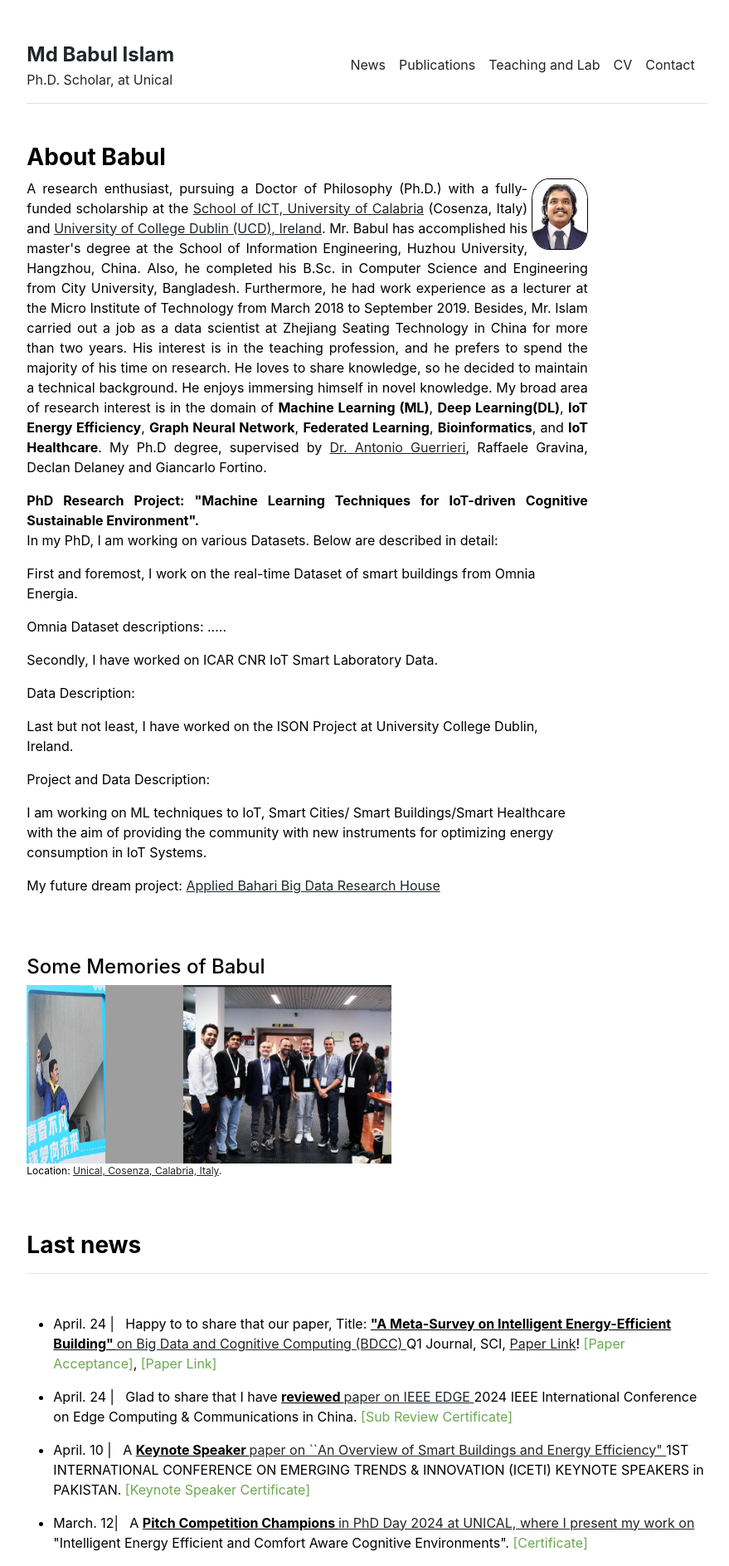
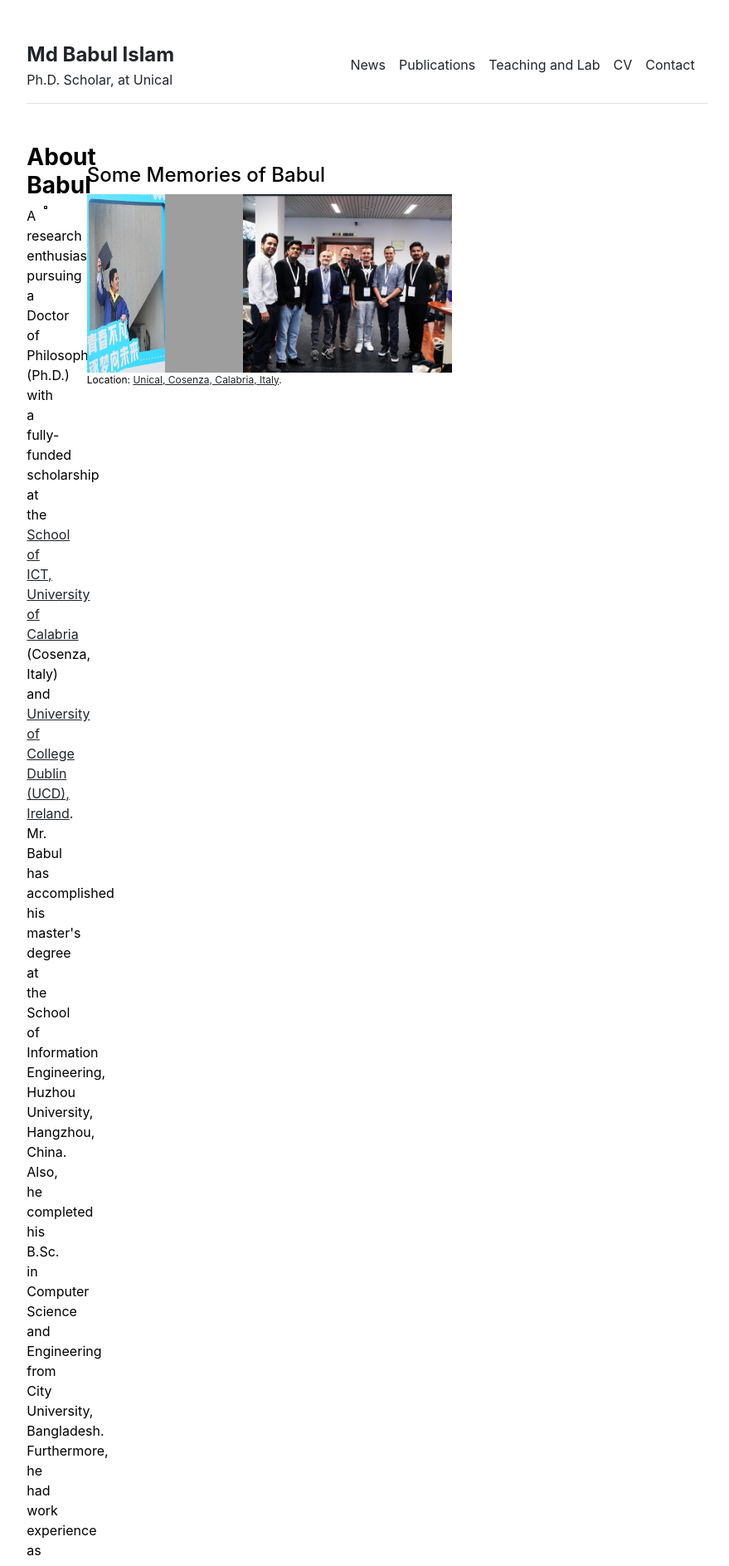
Before and after one commit to babulcseian/babulcseian.github.io, a Jekyll site: the page built from index.md, in a window 1280 px wide. Shown: the top 1887 px of the page at 83% size, without its empty margins (197-1076 px from the left). Built offline with Jekyll 4.4.1, drawn with Linux system fonts in a browser that asks for light colours; a style sheet for code colours, icons or effects is not loaded.

Commit message:
Update home.html

```diff
--- a/_layouts/home.html
+++ b/_layouts/home.html
@@ -3,10 +3,10 @@
 ---
 
 <div class="row g-5 mb-5">
-  <div class="col-md-10">
+  <div class="col-md-1">
     <h3 class="fw-bold">About Babul</h3>
 
-<img src="{{ site.github.url }}/assets/img/Md Babul Islam - 2 .jpeg" alt="Home" width="10%" width="20" title="MSc Graduation" style="float:right; margin-left:5px; margin-bottom:1px; border: solid black 1px; padding=2px; border-radius: 30%">
+<img src="{{ site.github.url }}/assets/img/Md Babul Islam - 2 .jpeg" alt="Home" width="15%"  title="MSc Graduation" style="float:right; margin-left:5px; margin-bottom:1px; border: solid black 1px; padding=2px; border-radius: 30%">
 
     <p align="justify"> A research enthusiast, pursuing a Doctor of Philosophy (Ph.D.) with a fully-funded scholarship at the <a class="other" href='https://dottorato.dimes.unical.it/students/md-babul-islam'>School of ICT, University of Calabria</a> (Cosenza, Italy)
        and <a class="other" href='https://www.ucd.ie/'>University of College Dublin (UCD), Ireland</a>.
```
